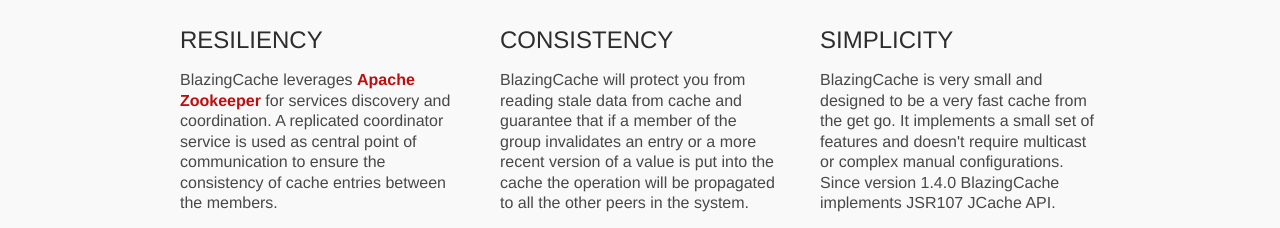
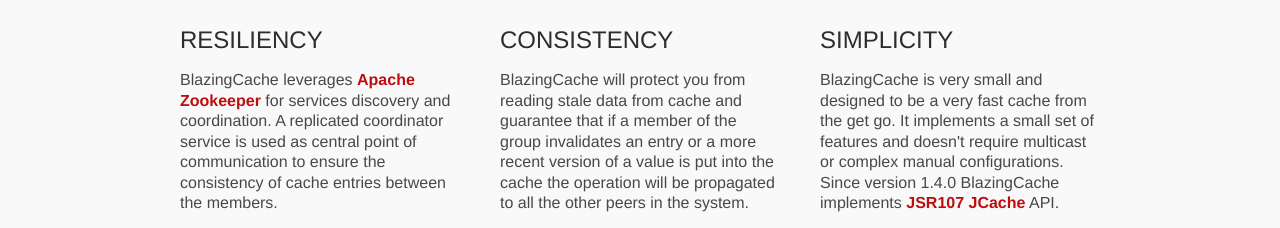
Before and after one commit to BlazingCache/blazingcache.github.io, a plain HTML site: page index.html in a window 1280 px wide. Shown: the part 572-800 px from the top of the page. Drawn offline with Linux system fonts and the light colour scheme.

Commit message:
Update index.html

```diff
--- a/index.html
+++ b/index.html
@@ -112,7 +112,7 @@
     <div class="marketing-col">
       <h3>Simplicity</h3>
       <p>
-       BlazingCache is very small and designed to be a very fast cache from the get go. It implements a small set of features and doesn't require multicast or complex manual configurations. Since version 1.4.0 BlazingCache implements JSR107 JCache API.
+       BlazingCache is very small and designed to be a very fast cache from the get go. It implements a small set of features and doesn't require multicast or complex manual configurations. Since version 1.4.0 BlazingCache implements <a href="https://jcp.org/en/jsr/detail?id=107" target="_blank">JSR107 JCache</a> API.
       </p>
     </div>
   </div>
```
